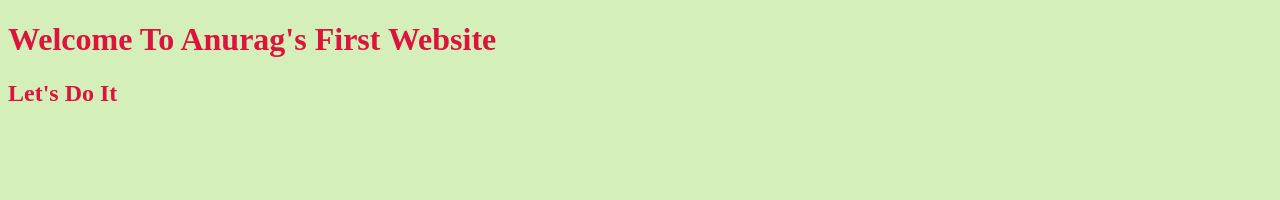
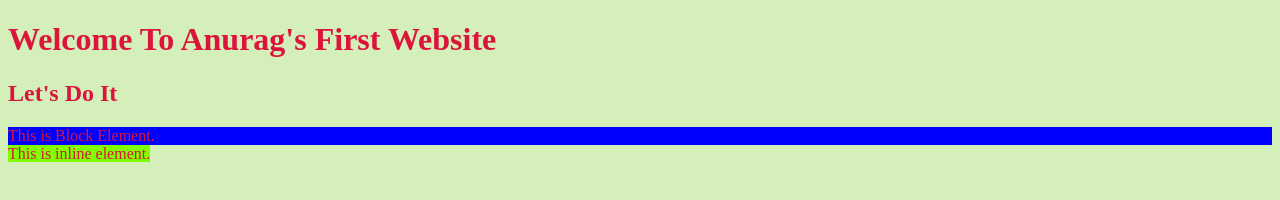
Before and after one commit to Abhi0944/Sample-project-1, a plain HTML site: page index.html in a window 1280 px wide. Drawn offline with Linux system fonts and the light colour scheme.

Commit message:
Inline And Block Element Added

```diff
--- a/index.html
+++ b/index.html
@@ -10,5 +10,9 @@
     <h1>Welcome To Anurag's First Website</h1>
     <h2>Let's Do It</h2>
     <script src="script.js"></script>
+    <div>
+        This is Block Element.
+    </div>
+    <span>This is inline element.</span>
 </body>
 </html>
--- a/style.css
+++ b/style.css
@@ -2,3 +2,9 @@ body{
     background-color: rgb(212, 239, 185);
     color:crimson
 }
+div{
+    background-color: blue;
+}
+span{
+    background-color: chartreuse;
+}
```
